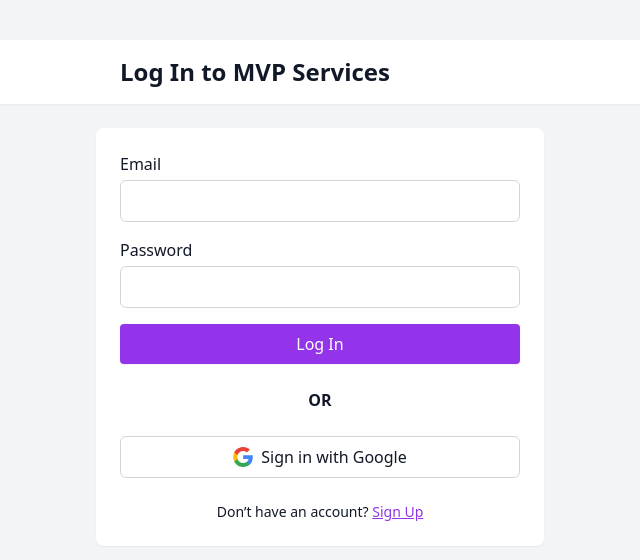
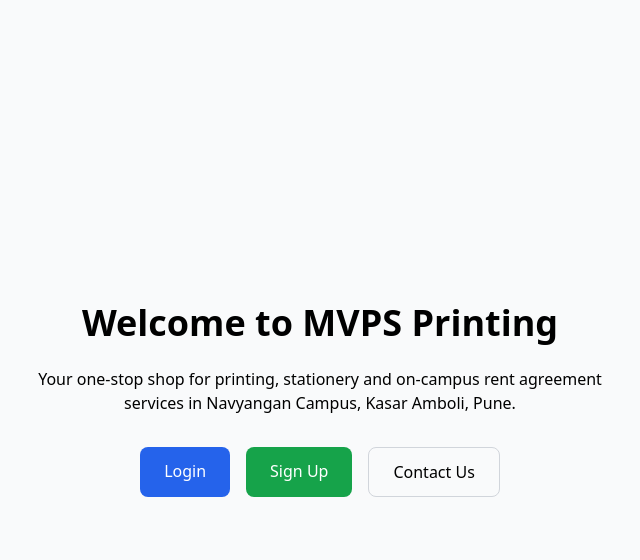
Before and after one commit to vinayak3788/mvps-printing-baseline, a React (Vite) app: page / in a window 1280 px wide. Before the commit this address led to /login. Shown: the top 560 px of the page, without its empty margins (320-960 px from the left). Built offline with nearby package versions, Linux system fonts and the light colour scheme; no server answers.

Commit message:
feat: add public Landing & Contact Us pages

```diff
--- a/src/App.jsx
+++ b/src/App.jsx
@@ -23,6 +23,8 @@
 const UserDashboard = React.lazy(() => import("./features/user/UserDashboard"));
 const Cart = React.lazy(() => import("./pages/Cart"));
 const UserOrders = React.lazy(() => import("./pages/UserOrders"));
+const Landing = React.lazy(() => import("./pages/Landing"));
+const ContactUs = React.lazy(() => import("./pages/ContactUs"));
 
 // ——— Clears cart on sign-out and waits for initial auth check ———
 function AuthListener({ children }) {
@@ -30,13 +32,12 @@
   const [ready, setReady] = useState(false);
 
   useEffect(() => {
-    // subscribe exactly once
     const unsubscribe = onAuthStateChanged(auth, (user) => {
       if (!user) clearCart();
       setReady(true);
     });
     return unsubscribe;
-  }, []); // ← removed clearCart from deps
+  }, []);
 
   if (!ready) return <div className="text-center mt-10">Loading…</div>;
   return children;
@@ -136,8 +137,25 @@
         <Toaster position="top-center" />
 
         <Routes>
-          <Route path="/" element={<Navigate to="/login" replace />} />
+          {/* Public landing & support */}
+          <Route
+            path="/"
+            element={
+              <Suspense fallback={Loading}>
+                <Landing />
+              </Suspense>
+            }
+          />
+          <Route
+            path="/contact-us"
+            element={
+              <Suspense fallback={Loading}>
+                <ContactUs />
+              </Suspense>
+            }
+          />
 
+          {/* Auth */}
           <Route
             path="/login"
             element={
@@ -146,7 +164,6 @@
               </Suspense>
             }
           />
-
           <Route
             path="/signup"
             element={
@@ -155,7 +172,6 @@
               </Suspense>
             }
           />
-
           <Route
             path="/verify-mobile"
             element={
@@ -165,6 +181,7 @@
             }
           />
 
+          {/* Protected user routes */}
           <Route
             path="/userdashboard"
             element={
@@ -175,7 +192,6 @@
               </ProtectedUserRoute>
             }
           />
-
           <Route
             path="/cart"
             element={
@@ -186,7 +202,6 @@
               </ProtectedUserRoute>
             }
           />
-
           <Route
             path="/orders"
             element={
@@ -198,6 +213,7 @@
             }
           />
 
+          {/* Protected admin route */}
           <Route
             path="/admin"
             element={
@@ -209,6 +225,7 @@
             }
           />
 
+          {/* Fallback */}
           <Route
             path="*"
             element={
--- /dev/null
+++ b/src/pages/ContactUs.jsx
@@ -0,0 +1,50 @@
+// src/pages/ContactUs.jsx
+import React from "react";
+import { Link } from "react-router-dom";
+import { FaPhone, FaEnvelope, FaWhatsapp } from "react-icons/fa";
+
+export default function ContactUs() {
+  const phone = "+919518916780";
+  const whatsappLink = `https://wa.me/919518916780`;
+
+  return (
+    <main className="min-h-screen p-8 bg-white">
+      <h1 className="text-3xl font-semibold mb-4">Contact Us</h1>
+      <p className="mb-6">For any queries or support, reach out to us via:</p>
+      <ul className="space-y-4 mb-8">
+        <li className="flex items-center">
+          <FaPhone className="mr-2 text-blue-600" />
+          <a href={`tel:${phone}`} className="hover:underline">
+            {phone}
+          </a>
+        </li>
+        <li className="flex items-center">
+          <FaEnvelope className="mr-2 text-green-600" />
+          <a
+            href="mailto:mvpservices2310@gmail.com"
+            className="hover:underline"
+          >
+            mvpservices2310@gmail.com
+          </a>
+        </li>
+        <li className="flex items-center">
+          <FaWhatsapp className="mr-2 text-green-500" />
+          <a
+            href={whatsappLink}
+            target="_blank"
+            rel="noreferrer"
+            className="hover:underline"
+          >
+            WhatsApp us
+          </a>
+        </li>
+      </ul>
+      <Link
+        to="/"
+        className="inline-block mt-8 text-sm text-gray-500 hover:underline"
+      >
+        ← Back to Home
+      </Link>
+    </main>
+  );
+}
--- /dev/null
+++ b/src/pages/Landing.jsx
@@ -0,0 +1,35 @@
+// src/pages/Landing.jsx
+import React from "react";
+import { Link } from "react-router-dom";
+
+export default function Landing() {
+  return (
+    <main className="min-h-screen flex flex-col items-center justify-center bg-gray-50 px-4">
+      <h1 className="text-4xl font-bold mb-6">Welcome to MVPS Printing</h1>
+      <p className="mb-8 text-center max-w-xl">
+        Your one-stop shop for printing, stationery and on-campus rent agreement
+        services in Navyangan Campus, Kasar Amboli, Pune.
+      </p>
+      <div className="flex flex-wrap gap-4">
+        <Link
+          to="/login"
+          className="px-6 py-3 bg-blue-600 text-white rounded-lg hover:bg-blue-700 transition"
+        >
+          Login
+        </Link>
+        <Link
+          to="/signup"
+          className="px-6 py-3 bg-green-600 text-white rounded-lg hover:bg-green-700 transition"
+        >
+          Sign Up
+        </Link>
+        <Link
+          to="/contact-us"
+          className="px-6 py-3 border border-gray-300 rounded-lg hover:bg-gray-100 transition"
+        >
+          Contact Us
+        </Link>
+      </div>
+    </main>
+  );
+}
```
